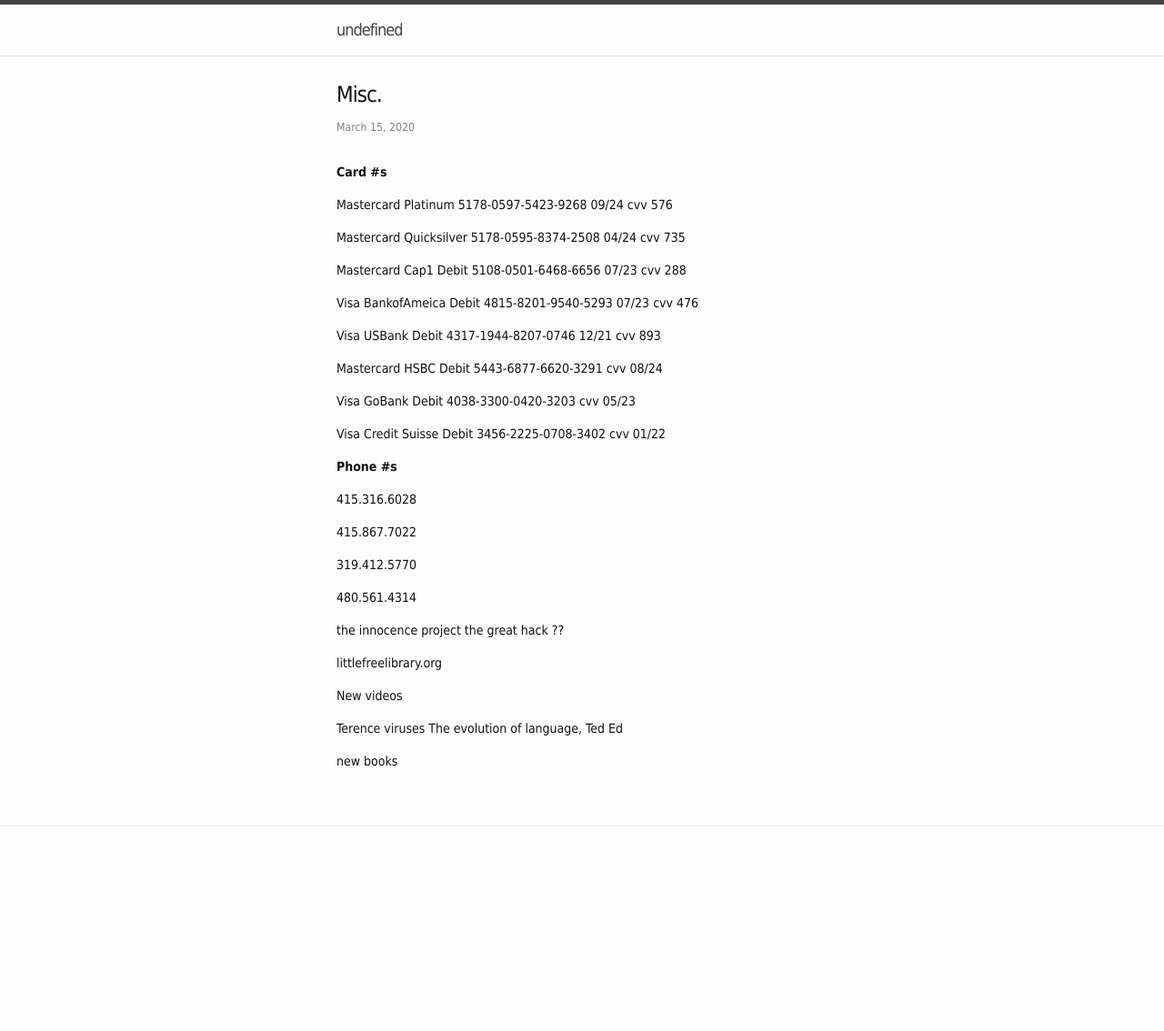
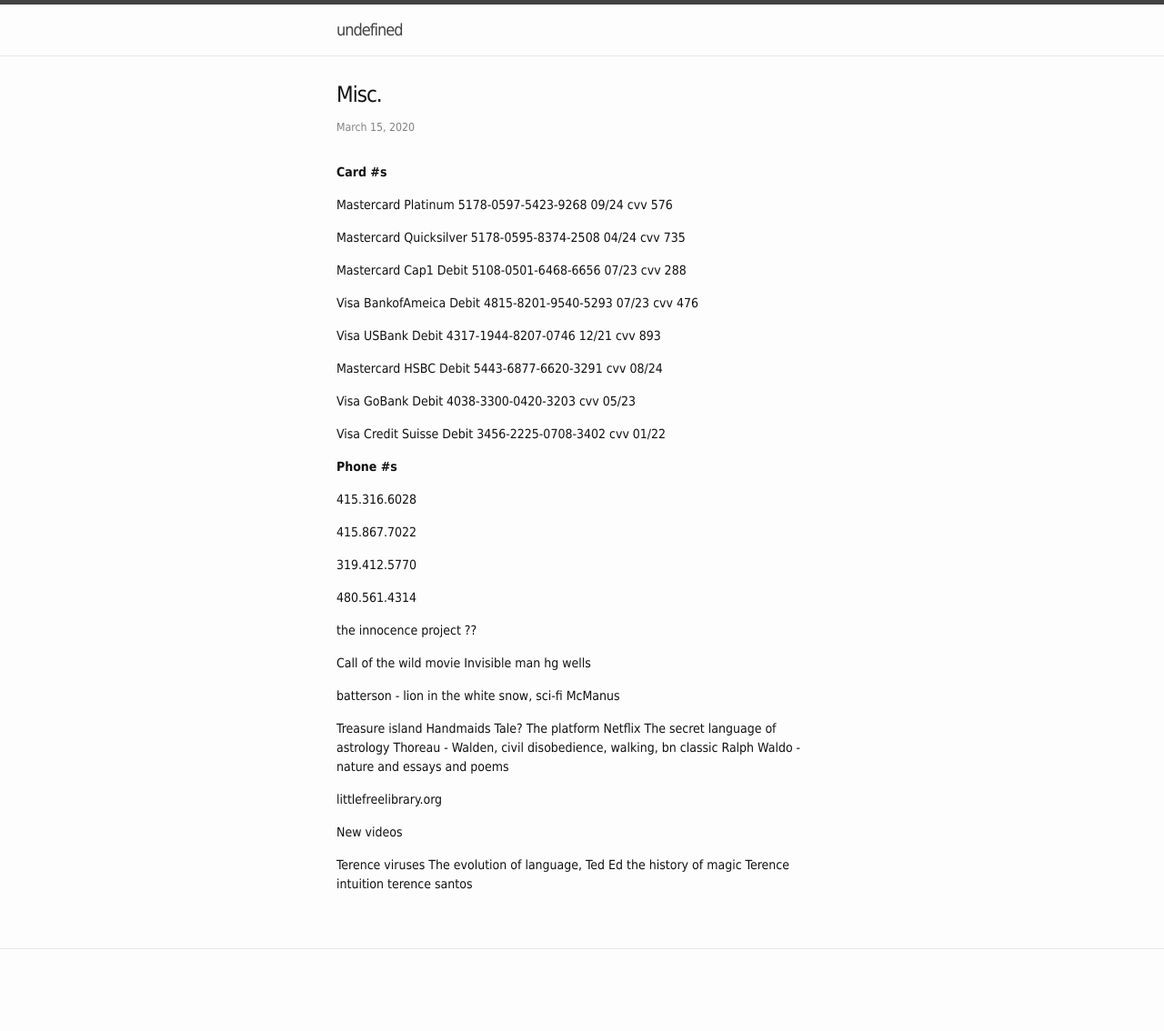
Before and after one commit to mitc-mcla/mitc-mcla.github.io, a Jekyll site: the page built from _posts/2020-03-15-misc.markdown, in a window 1280 px wide. Shown: the whole page at 91% size. Built offline with Jekyll 4.4.1, drawn with Linux system fonts in a browser that asks for light colours; before the commit the page ends 999 px from its top, so only the background shows below that.

Commit message:
updated misc

```diff
--- a/_posts/2020-03-15-misc.markdown
+++ b/_posts/2020-03-15-misc.markdown
@@ -35,8 +35,19 @@
 480.561.4314
 
 the innocence project
-the great hack
 ??
+
+Call of the wild movie
+Invisible man hg wells
+
+batterson - lion in the white snow, sci-fi McManus
+
+Treasure island
+Handmaids Tale?
+The platform Netflix
+The secret language of astrology
+Thoreau - Walden, civil disobedience, walking, bn classic
+Ralph Waldo - nature and essays and poems
 
 littlefreelibrary.org
 
@@ -44,5 +55,6 @@
 
 Terence viruses
 The evolution of language, Ted Ed
-
-new books
+the history of magic Terence
+intuition terence
+santos
```
